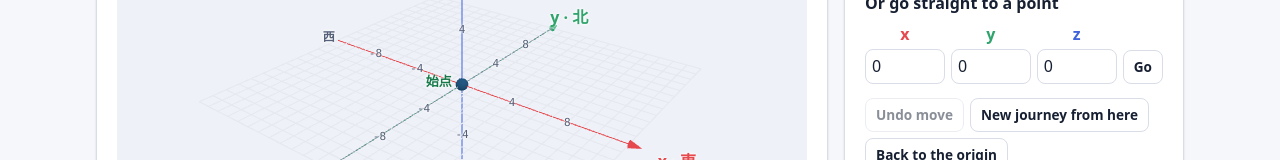
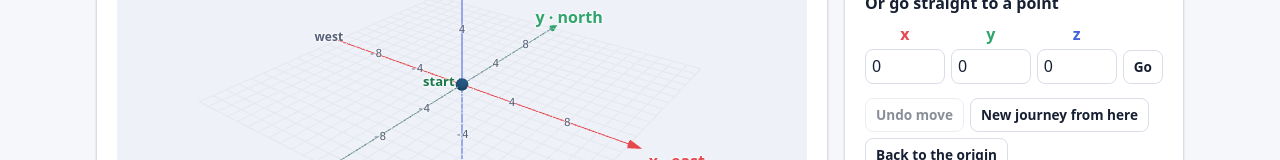
Before and after one commit to bowo-prasetyo/physics-lab, a Vue app: page /#/space/displacement-3d in a window 1280 px wide. Shown: the part 1583-1743 px from the top of the page. Built offline with nearby package versions, Linux system fonts and the light colour scheme.

Commit message:
fix(i18n): align localized helper types with Vue bindings

```diff
--- a/src/components/Scene3D.vue
+++ b/src/components/Scene3D.vue
@@ -116,9 +116,9 @@ function buildStatic(): THREE.Group {
     cone.quaternion.setFromUnitVectors(new THREE.Vector3(0, 1, 0), dir)
     g.add(cone)
     const words = props.directions?.[axis]
-    const axisLabels = [label(words ? `${axis} · ${localizeExperimentText(words[1], locale)}` : axis, `axis axis-${axis}`, dir.clone().multiplyScalar(n + (words && axis !== 'z' ? 2.8 : 1.4)))]
+    const axisLabels = [label(words ? `${axis} · ${localizeExperimentText(words[1], locale.value)}` : axis, `axis axis-${axis}`, dir.clone().multiplyScalar(n + (words && axis !== 'z' ? 2.8 : 1.4)))]
     // (A longer label is centred further out so it clears the arrowhead.)
-    if (words) axisLabels.push(label(localizeExperimentText(words[0], locale) ?? words[0], 'direction', dir.clone().multiplyScalar(-n - 1)))
+    if (words) axisLabels.push(label(localizeExperimentText(words[0], locale.value) ?? words[0], 'direction', dir.clone().multiplyScalar(-n - 1)))
     for (const t of [-8, -4, 4, 8]) if (Math.abs(t) < n) axisLabels.push(label(String(t), 'tick', dir.clone().multiplyScalar(t)))
     for (const l of axisLabels) {
       l.userData.axis = dir
@@ -158,7 +158,7 @@ function buildDynamic() {
   const startMarker = new THREE.Mesh(track(new THREE.SphereGeometry(0.28, 20, 20)), track(new THREE.MeshBasicMaterial({ color: success })))
   startMarker.position.copy(start)
   dynamic.add(startMarker)
-  dynamic.add(label(localizeExperimentText('start', locale) ?? 'start', 'point', start.clone().add(new THREE.Vector3(-1.1, -1.1, 0.4))))
+  dynamic.add(label(localizeExperimentText('start', locale.value) ?? 'start', 'point', start.clone().add(new THREE.Vector3(-1.1, -1.1, 0.4))))
 
   const object = new THREE.Mesh(track(new THREE.SphereGeometry(0.42, 24, 24)), track(new THREE.MeshLambertMaterial({ color: accent })))
   object.position.copy(end)
```
